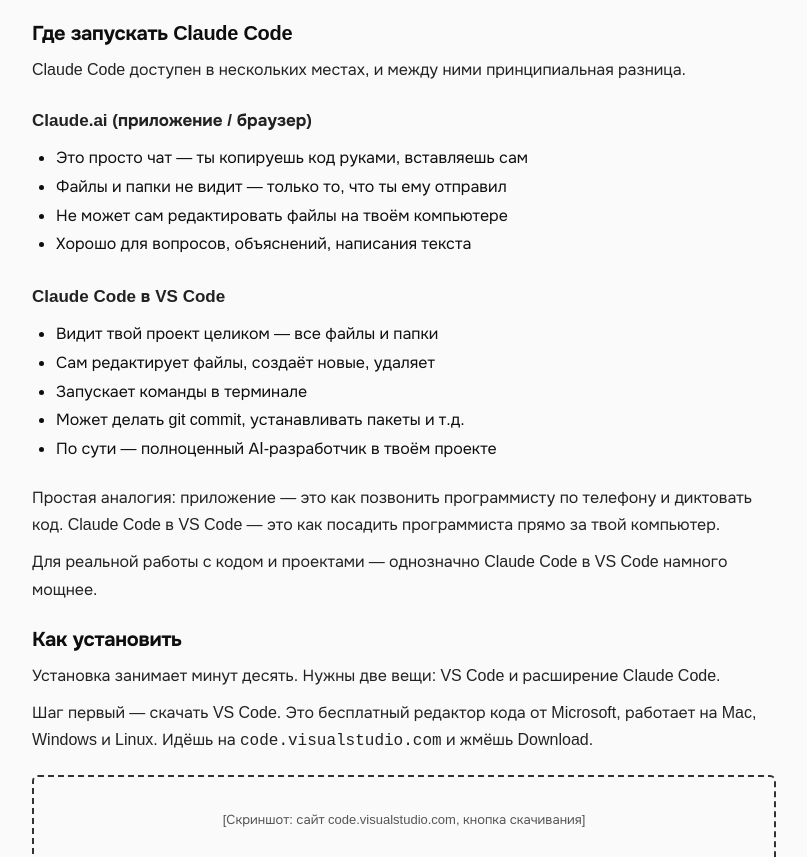
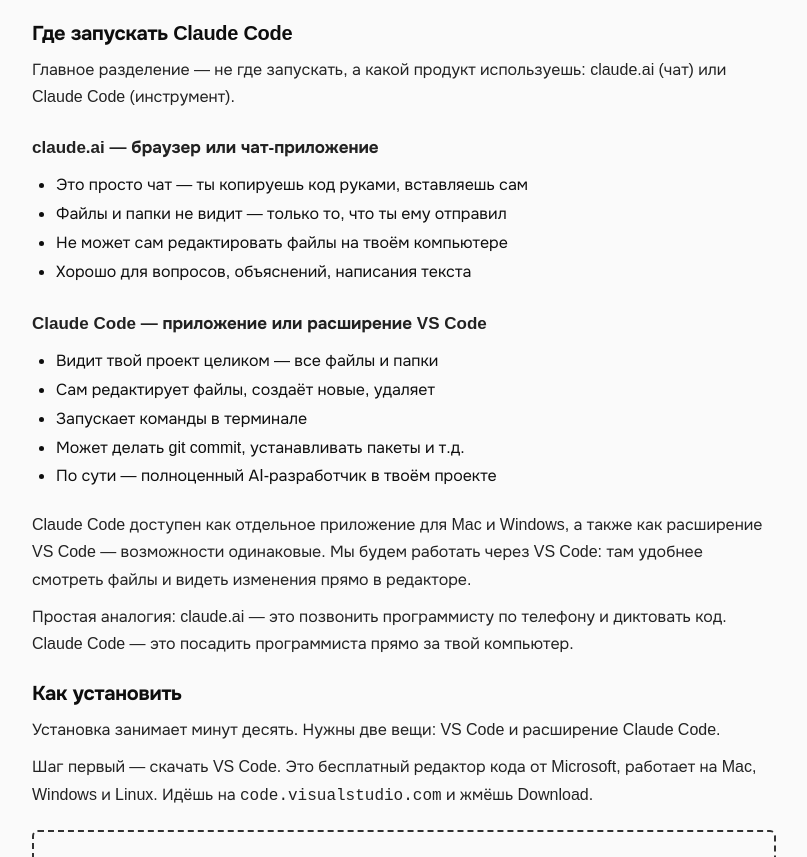
Before and after one commit to FloochRipper/ai-baza, a plain HTML site: page block-01/01-what-is.html in a window 1280 px wide. Shown: the part 570-1427 px from the top of the page, without its empty margins (256-1063 px from the left). Drawn offline with Linux system fonts and the light colour scheme.

Commit message:
Исправить раздел 'Где запускать': Claude Code app = те же возможности что VS Code

```diff
--- a/block-01/01-what-is.html
+++ b/block-01/01-what-is.html
@@ -68,9 +68,9 @@
 
     <h2 id="where-to-use">Где запускать Claude Code</h2>
 
-    <p>Claude Code доступен в нескольких местах, и между ними принципиальная разница.</p>
+    <p>Главное разделение — не где запускать, а какой продукт используешь: claude.ai (чат) или Claude Code (инструмент).</p>
 
-    <p style="font-size:17px;font-weight:600;margin:24px 0 8px;">Claude.ai (приложение / браузер)</p>
+    <p style="font-size:17px;font-weight:600;margin:24px 0 8px;">claude.ai — браузер или чат-приложение</p>
     <ul style="margin:0 0 20px;padding-left:24px;line-height:1.8;">
       <li>Это просто чат — ты копируешь код руками, вставляешь сам</li>
       <li>Файлы и папки не видит — только то, что ты ему отправил</li>
@@ -78,7 +78,7 @@
       <li>Хорошо для вопросов, объяснений, написания текста</li>
     </ul>
 
-    <p style="font-size:17px;font-weight:600;margin:24px 0 8px;">Claude Code в VS Code</p>
+    <p style="font-size:17px;font-weight:600;margin:24px 0 8px;">Claude Code — приложение или расширение VS Code</p>
     <ul style="margin:0 0 20px;padding-left:24px;line-height:1.8;">
       <li>Видит твой проект целиком — все файлы и папки</li>
       <li>Сам редактирует файлы, создаёт новые, удаляет</li>
@@ -87,9 +87,9 @@
       <li>По сути — полноценный AI-разработчик в твоём проекте</li>
     </ul>
 
-    <p>Простая аналогия: приложение — это как позвонить программисту по телефону и диктовать код. Claude Code в VS Code — это как посадить программиста прямо за твой компьютер.</p>
+    <p>Claude Code доступен как отдельное приложение для Mac и Windows, а также как расширение VS Code — возможности одинаковые. Мы будем работать через VS Code: там удобнее смотреть файлы и видеть изменения прямо в редакторе.</p>
 
-    <p>Для реальной работы с кодом и проектами — однозначно Claude Code в VS Code намного мощнее.</p>
+    <p>Простая аналогия: claude.ai — это позвонить программисту по телефону и диктовать код. Claude Code — это посадить программиста прямо за твой компьютер.</p>
 
     <h2 id="install">Как установить</h2>
 
```
